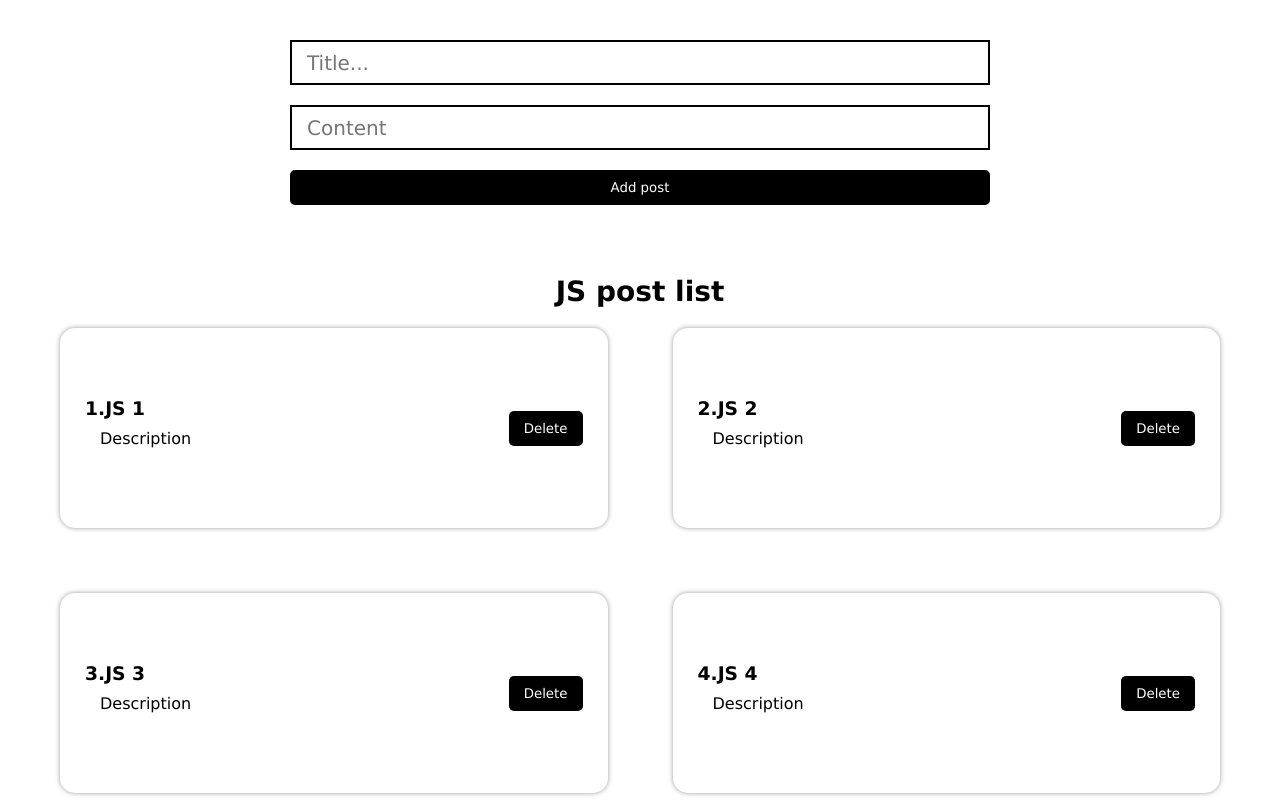
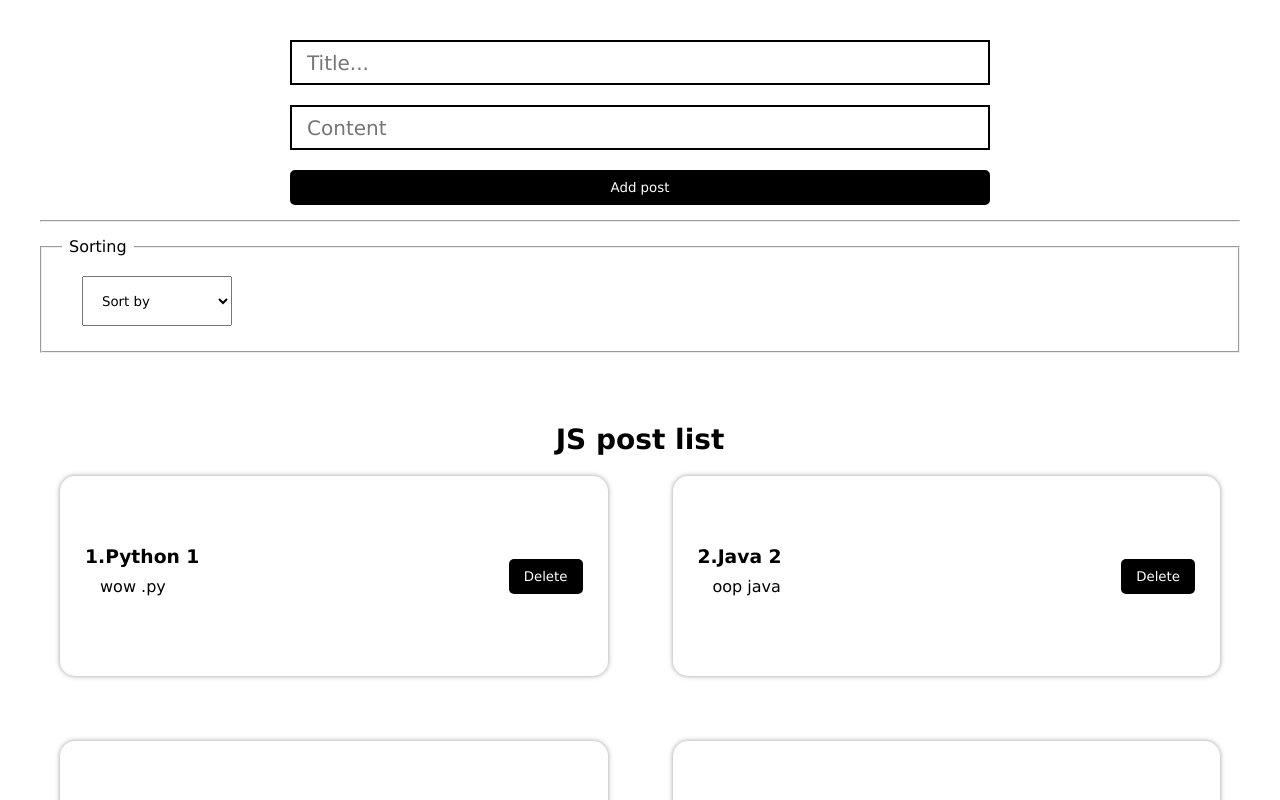
Before and after one commit to ZAKHAROV-Artem/react_second, a React (Create React App) app: page / in a window 1280 px wide. Shown: the top 800 px of the page. Built offline with nearby package versions, Linux system fonts and the light colour scheme.

Commit message:
added sort by title and content

```diff
--- a/src/App.js
+++ b/src/App.js
@@ -1,16 +1,19 @@
 import { useState } from "react";
 import PostForm from "./components/PostForm";
 import PostList from "./components/PostList";
+import MySelect from "./components/UI/select/MySelct";
 import "./css/App.css";
 
 function App() {
   const [posts, setPosts] = useState([
-    { id: 0, title: "JS 1", content: "Description" },
-    { id: 1, title: "JS 2", content: "Description" },
-    { id: 2, title: "JS 3", content: "Description" },
-    { id: 3, title: "JS 4", content: "Description" },
-    { id: 4, title: "JS 5", content: "Description" },
+    { id: 0, title: "Python 1", content: "wow .py" },
+    { id: 1, title: "Java 2", content: "oop java" },
+    { id: 2, title: "JS 3", content: "web js" },
+    { id: 3, title: "Ruby 4", content: "what ruby" },
+    { id: 4, title: "Pascal 5", content: "mean man ps" },
   ]);
+
+  const [selected_sort, setSelectedSort] = useState("");
 
   const createPost = (new_post) => {
     setPosts([...posts, new_post]);
@@ -19,13 +22,30 @@ function App() {
     setPosts(posts.filter((p) => p.id !== post_id));
   };
 
+  const sortPosts = (sort_by) => {
+    setSelectedSort(sort_by);
+    setPosts([...posts].sort((a, b) => a[sort_by].localeCompare(b[sort_by])));
+    console.log(sort_by);
+  };
+
   return (
     <div className="App">
       <PostForm create={createPost} />
-      {posts.length !== 0 ? (
+      <hr style={{ margin: "15px 0" }} />
+      <MySelect
+        value={selected_sort}
+        onChange={sortPosts}
+        default_value="Sort by"
+        options={[
+          { value: "title", name: "Sort by title" },
+          { value: "content", name: "Sort by content" },
+        ]}
+      />
+
+      {posts.length ? (
         <PostList remove={removePost} posts={posts} title="JS post list" />
       ) : (
-        <h2 className="no_posts_text">No posts, sorry :(</h2>
+        <h2 className="no_posts_text">No posts, sorry</h2>
       )}
     </div>
   );
--- a/src/components/PostItem.jsx
+++ b/src/components/PostItem.jsx
@@ -1,7 +1,6 @@
 import MyButton from "./UI/button/MyButton";
 
 const PostItem = ({ number, remove, post }) => {
-  console.log(post);
   return (
     <div className="post_item">
       <div className="post_text">
--- /dev/null
+++ b/src/components/UI/select/MySelct.jsx
@@ -0,0 +1,23 @@
+const MySelect = ({ options, default_value, value, onChange }) => {
+  return (
+    <fieldset className="sorting_fieldset">
+      <legend>Sorting</legend>
+      <select
+        className="my_select"
+        value={value}
+        onChange={(e) => onChange(e.target.value)}
+      >
+        <option value="" disabled>
+          {default_value}
+        </option>
+        {options.map((options) => (
+          <option key={options.value} value={options.value}>
+            {options.name}
+          </option>
+        ))}
+      </select>
+    </fieldset>
+  );
+};
+
+export default MySelect;
--- a/src/css/App.css
+++ b/src/css/App.css
@@ -58,3 +58,16 @@
   margin-top: 40px;
   color: gray;
 }
+.sorting_fieldset {
+  padding: 20px 20px 25px 20px;
+}
+.sorting_fieldset legend {
+  padding: 0 7px;
+}
+.my_select {
+  width: 150px;
+  height: 50px;
+  outline: none;
+  padding: 10px 15px;
+  margin-left: 20px;
+}
```
